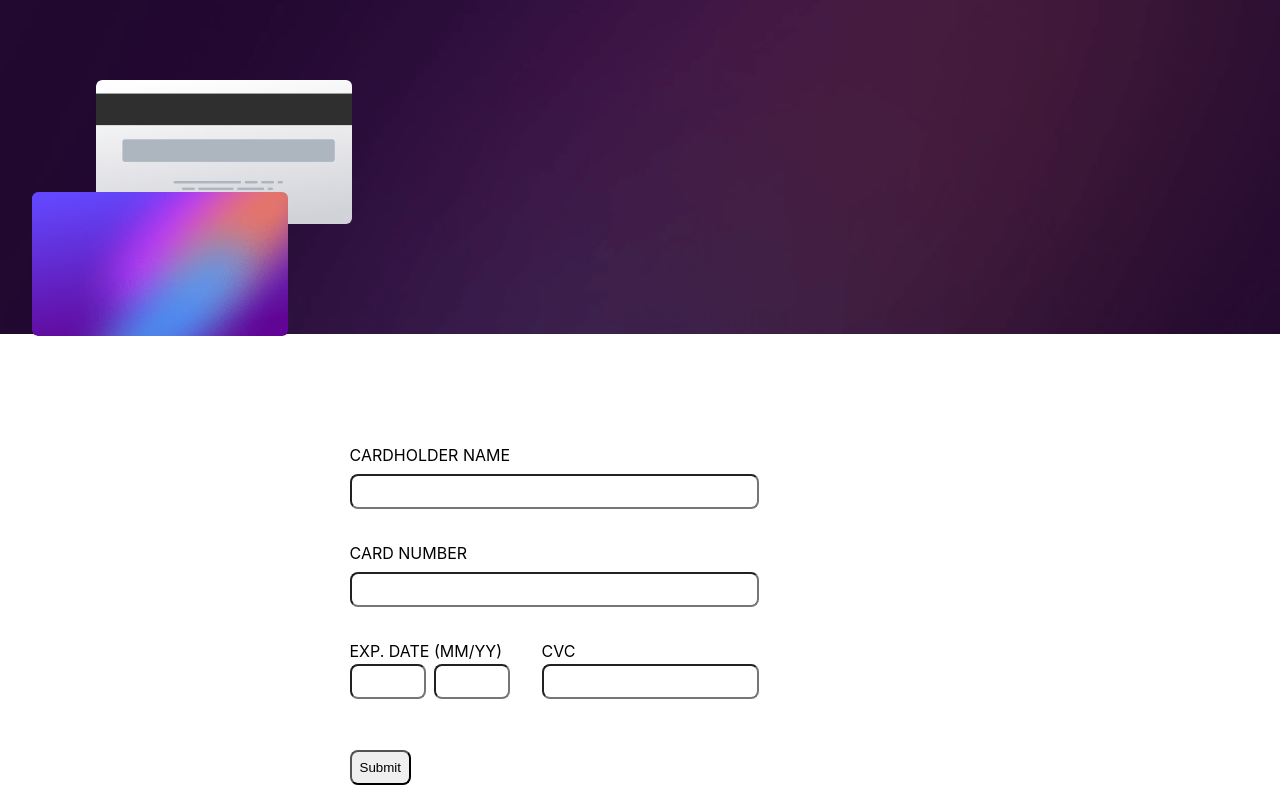
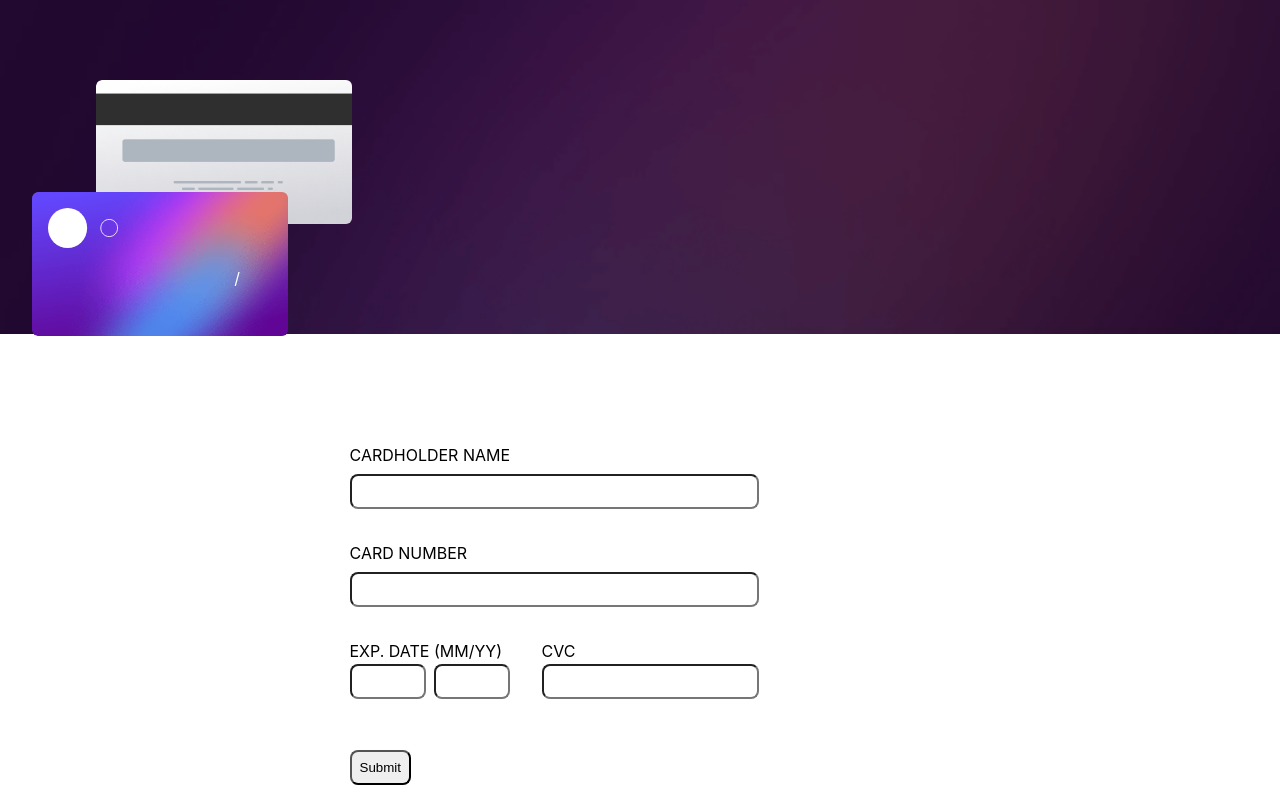
Before and after one commit to ro-nin/interactive-card-details, a React (Create React App) app: page / in a window 1280 px wide. Built offline with nearby package versions, Linux system fonts and the light colour scheme.

Commit message:
card preview styling

```diff
--- a/src/App.tsx
+++ b/src/App.tsx
@@ -65,10 +65,7 @@ function App() {
                 </div>
               </div>
 
-
             </div>
-
-
             <input className='confirmButton' type="submit" />
           </form>
         </div>
--- a/src/Components/Card.css
+++ b/src/Components/Card.css
@@ -21,9 +21,46 @@
 .cardContent {
   display: flex;
   flex-direction: column;
+  justify-content: space-between;
+  height: 100%;
 }
 .cardBack {
   order: 2;
   background-size: cover;
   background-image: url("/public/images/bg-card-back.png");
 }
+
+span {
+  color: white;
+  display: inline;
+}
+
+.topRow {
+  align-self: start;
+  padding-left: 3rem;
+  padding-top: 2rem;
+}
+
+/* On screens that are 1300px or less, set the background color to olive */
+
+.bottomRow {
+  justify-content: space-between;
+}
+.bottomRow div {
+  padding-bottom: 2rem;
+}
+
+@media screen and (max-width: 1300px) {
+  img {
+    height: 40px;
+    width: 70px;
+  }
+
+  .topRow {
+    padding-left: 1rem;
+    padding-top: 1rem;
+  }
+  .bottomRow div {
+    padding-bottom: 1rem;
+  }
+}
--- a/src/Components/Card.tsx
+++ b/src/Components/Card.tsx
@@ -1,5 +1,6 @@
 import React from 'react'
 import './Card.css'
+import Logo from './card-logo.svg';
 // import bgCardFront from '/images/bg-card-front.png'
 type Props = {
   data?: { [key: string]: string }
@@ -17,15 +18,30 @@ const Card = ({ data, front }: Props) => {
     <>
       {front && <div className='card cardFront'>
         <div className='cardContent' >
-          <span>{cardHolderName}</span>
-          <span>{cardNumber}</span>
-          <span>{expMM}</span>
-          <span>{expYY}</span>
-          <span>{cvc}</span>
+          <div className="topRow" >
+            <img src={Logo} alt='card logo' />
+          </div>
+          <div className="bottomRow">
+            <div className="" >
+              <span>{cardNumber}</span>
+            </div>
+            <div className="" style={{ display: "flex", justifyContent: 'space-between', padding: ' 0 3rem 2rem' }}>
+              <span>{cardHolderName}</span>
+              <div className="">
+                <span>{expMM}</span>
+                <span>/</span>
+                <span>{expYY}</span>
+              </div>
+
+            </div>
+
+          </div>
         </div>
       </div>}
-      {!front && <div className='card cardBack'>
-      </div>}
+      {
+        !front && <div className='card cardBack'>
+        </div>
+      }
     </>
 
   )
```
Also changed, not shown: src/Components/card-logo.svg (renamed from public/images/card-logo.svg).
